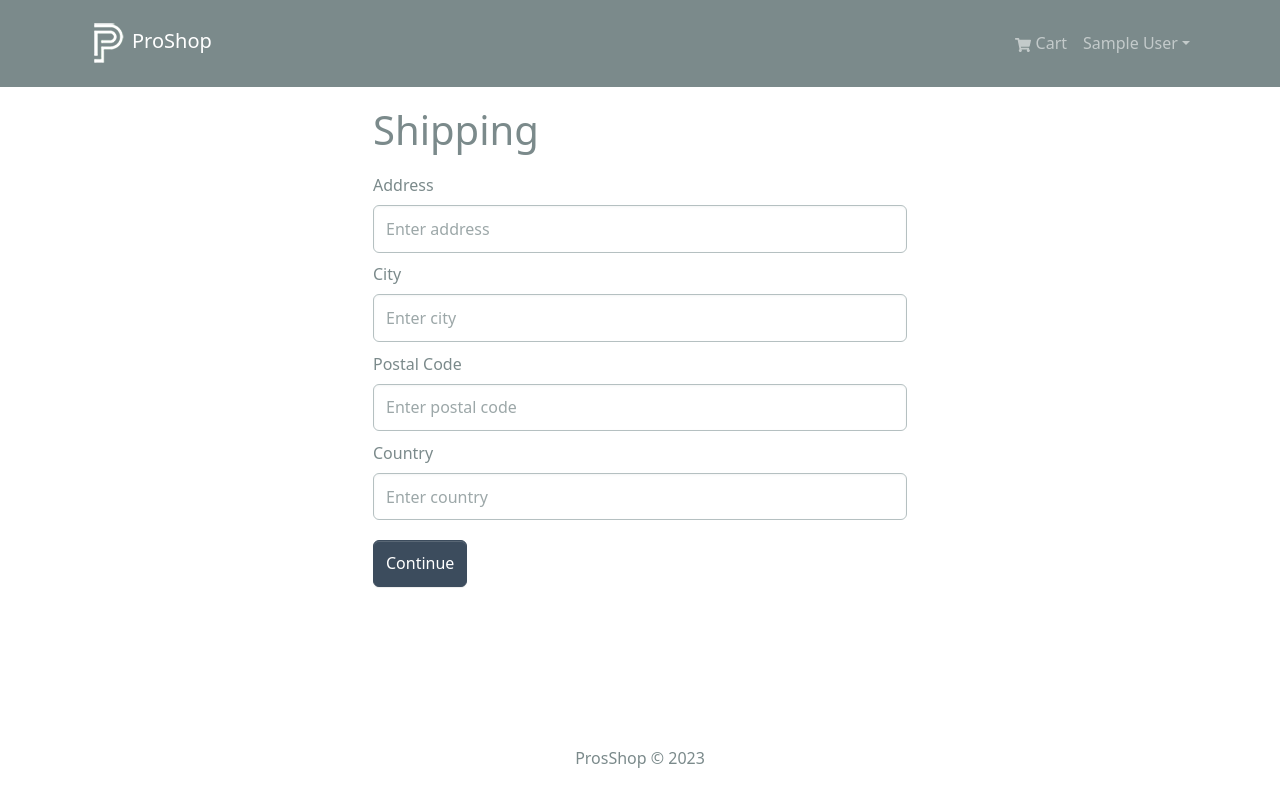
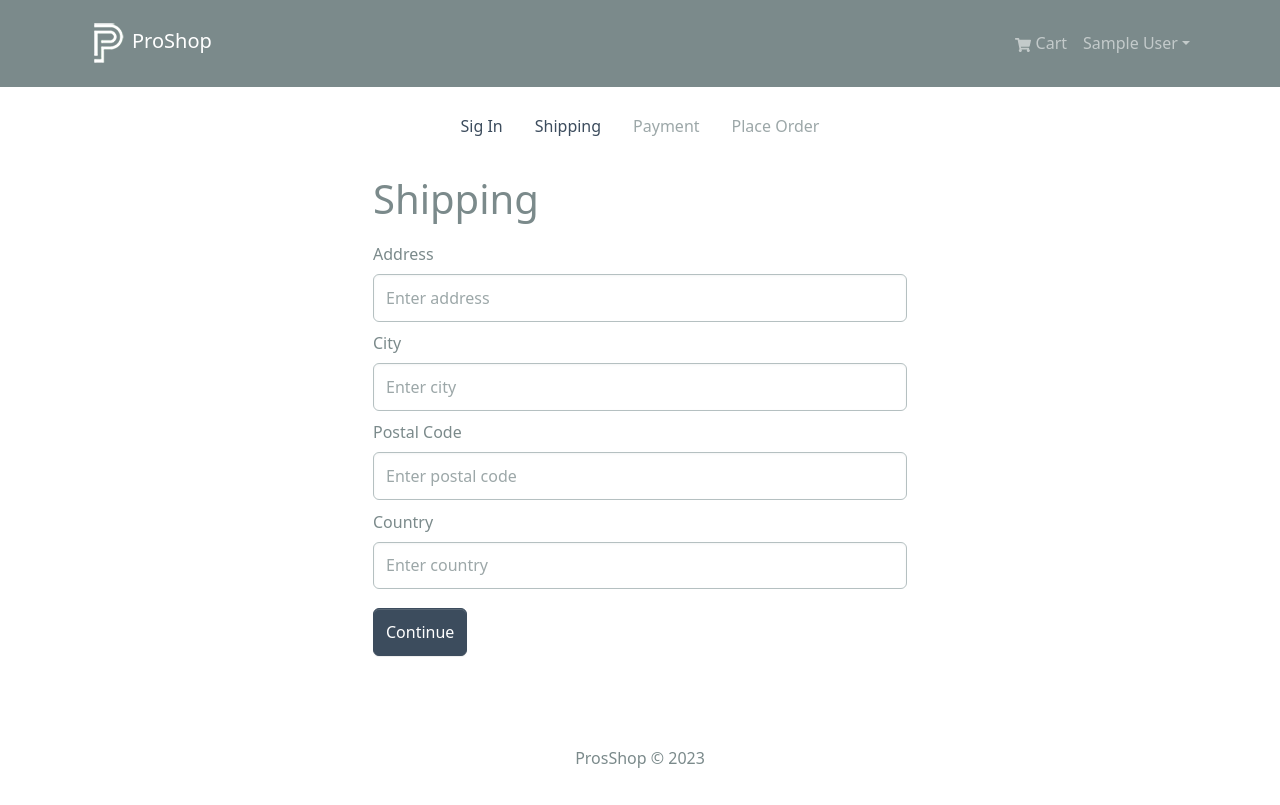
Before and after one commit to bayrambinbir/ProShopMernApp, a React (Create React App) app in the folder frontend/: page /shipping in a window 1280 px wide. Built offline with nearby package versions, Linux system fonts and the light colour scheme; sample sign-in values are in the browser's storage.

Commit message:
CheckoutSteps

```diff
--- /dev/null
+++ b/frontend/src/components/CheckoutSteps.jsx
@@ -0,0 +1,47 @@
+import { Nav } from "react-bootstrap";
+import { LinkContainer } from "react-router-bootstrap";
+
+const CheckoutSteps = ({ step1, step2, step3, step4 }) => {
+  return (
+    <Nav className="justify-content-center mb-4">
+      <Nav.Item>
+        {step1 ? (
+          <LinkContainer to="/login">
+            <Nav.Link>Sig In</Nav.Link>
+          </LinkContainer>
+        ) : (
+          <Nav.Link disabled>Sig In</Nav.Link>
+        )}
+      </Nav.Item>
+      <Nav.Item>
+        {step2 ? (
+          <LinkContainer to="/shipping">
+            <Nav.Link>Shipping</Nav.Link>
+          </LinkContainer>
+        ) : (
+          <Nav.Link disabled>Shipping</Nav.Link>
+        )}
+      </Nav.Item>
+      <Nav.Item>
+        {step3 ? (
+          <LinkContainer to="/payment">
+            <Nav.Link>Payment</Nav.Link>
+          </LinkContainer>
+        ) : (
+          <Nav.Link disabled>Payment</Nav.Link>
+        )}
+      </Nav.Item>
+      <Nav.Item>
+        {step4 ? (
+          <LinkContainer to="/placeorder">
+            <Nav.Link>Place Order</Nav.Link>
+          </LinkContainer>
+        ) : (
+          <Nav.Link disabled>Place Order</Nav.Link>
+        )}
+      </Nav.Item>
+    </Nav>
+  );
+};
+
+export default CheckoutSteps;
--- a/frontend/src/screens/ShippingScreen.jsx
+++ b/frontend/src/screens/ShippingScreen.jsx
@@ -4,6 +4,7 @@
 import { useNavigate } from "react-router-dom";
 import FormContainer from "../components/FormContainer";
 import { saveShippingAddress } from "../slices/cartSlice";
+import CheckoutSteps from "../components/CheckoutSteps";
 
 const ShippingScreen = () => {
   const cart = useSelector((state) => state.cart);
@@ -26,7 +27,8 @@
   };
 
   return (
-    <FormContainer>
+      <FormContainer>
+          <CheckoutSteps step1 step2 />
       <h1>Shipping</h1>
       <Form onSubmit={submitHandler}>
         <Form.Group controlId="address" className="my-2">
```
